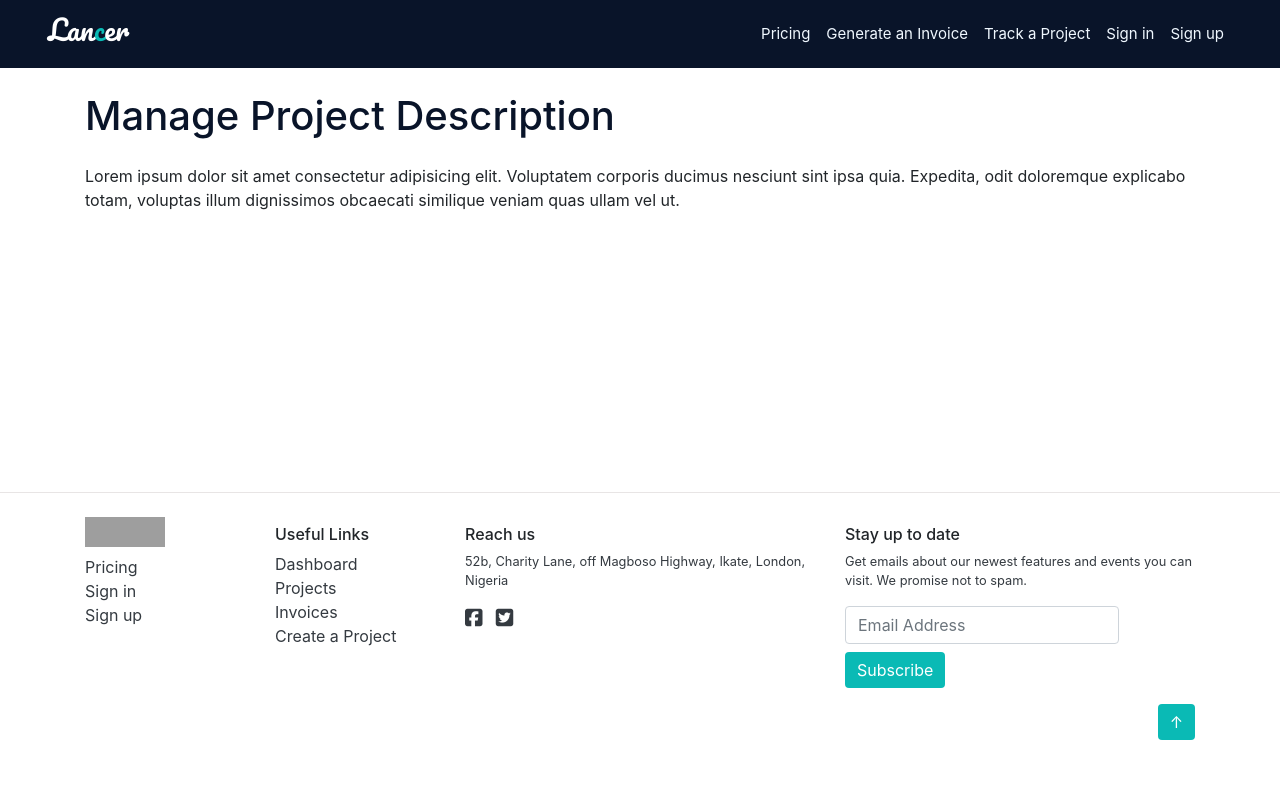
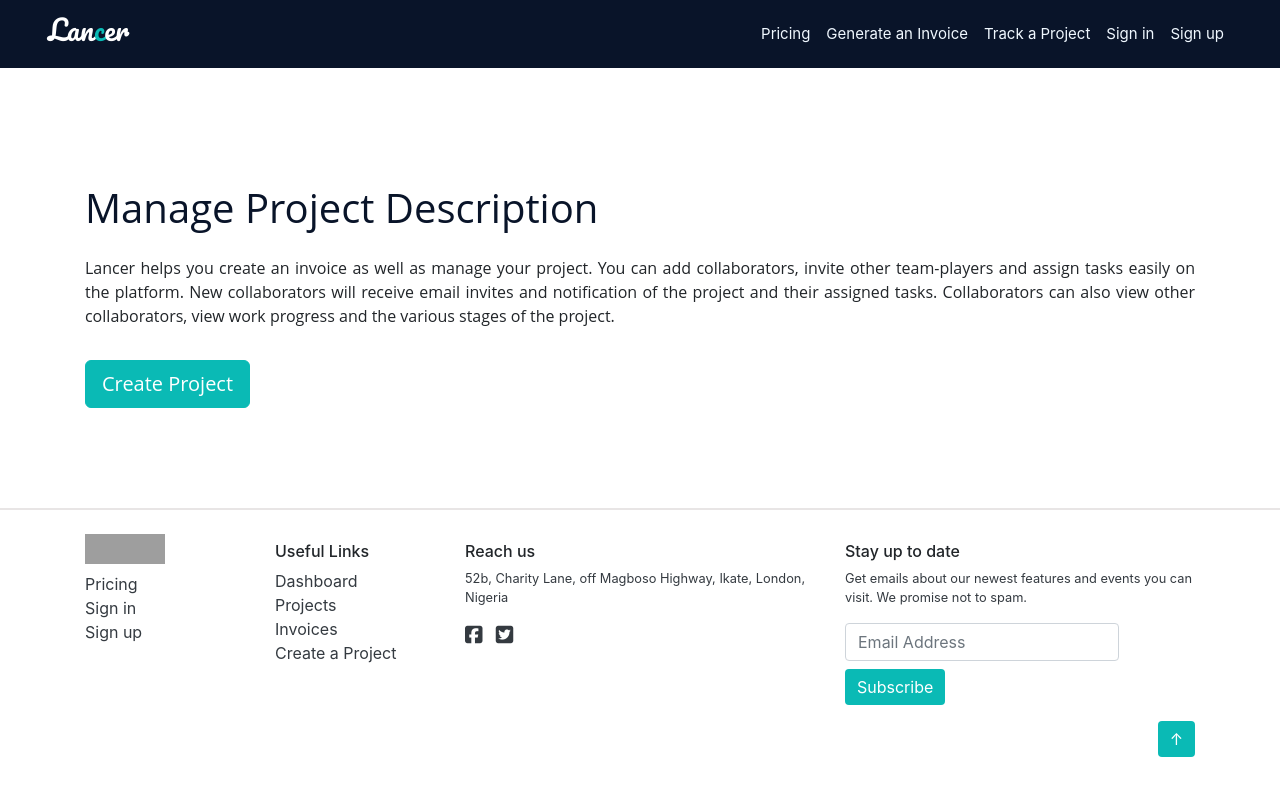
Before and after one commit to Cheks-Cee/description-manageProject, a plain HTML site: page index.html in a window 1280 px wide. Drawn offline with nearby package versions, Linux system fonts and the light colour scheme; grey boxes are pictures that could not be loaded.

Commit message:
third commit

```diff
--- a/index.html
+++ b/index.html
@@ -42,11 +42,30 @@
             /* manage project */
 
             .article-content{
-                height: 50vh;
-                /* background-color: rgba(9, 20, 41, 0.7); */
+                height: 55vh;
+                display: flex;
+                flex-direction: column;
+                justify-content: center;
+                font-family: 'Open Sans', 'Helvetica Neue', sans-serif;
+
+            }
+
+            .article-content p{
+                text-align: justify;
+
             }
             .manage-title{
                 color:#091429;
+            }
+
+            .btn-create{
+                background-color:#0ABAB5;
+                color: black;
+                border-color:#0ABAB5!important;
+            }
+
+            .a-create{
+                color: white;
             }
 
 
@@ -54,9 +73,9 @@
              footer {
                 background-color: white;
                 padding: 25px;
-                border-top: 1.5px solid rgba(209, 204, 204, 0.5);
+                border-top: 2px solid rgba(209, 204, 204, 0.5);
                 animation-duration: 3s;
-                animation-delay: 2s;
+                animation-delay: 3s;
             }
 
             .enter-div {
@@ -160,8 +179,19 @@
         <!-- decription -->
 
         <article class="container article-content">
-            <h1 class="h1 manage-title my-4">Manage Project Description</h1>
-            <p class="">Lorem ipsum dolor sit amet consectetur adipisicing elit. Voluptatem corporis ducimus nesciunt sint ipsa quia. Expedita, odit doloremque explicabo totam, voluptas illum dignissimos obcaecati similique veniam quas ullam vel ut.</p>
+            <div class="article-case">
+                <h1 class="h1 manage-title my-4">Manage Project Description</h1>
+                <p class="">
+                    Lancer helps you create an invoice as well as manage your project.
+                    You can add collaborators, invite other team-players and assign tasks
+                    easily on the platform. New collaborators will receive email invites and
+                    notification of the project and their assigned tasks. Collaborators can also view
+                    other collaborators, view work progress and the various stages of
+                    the project.
+                </p>
+                <button type="button" class="btn-lg btn btn-create mt-3 mb-2"><a href="https://dev.lancers.app/guest/create/step1" class="a-create">Create Project</a></button>
+
+            </div>
         </article>
 
 
```
